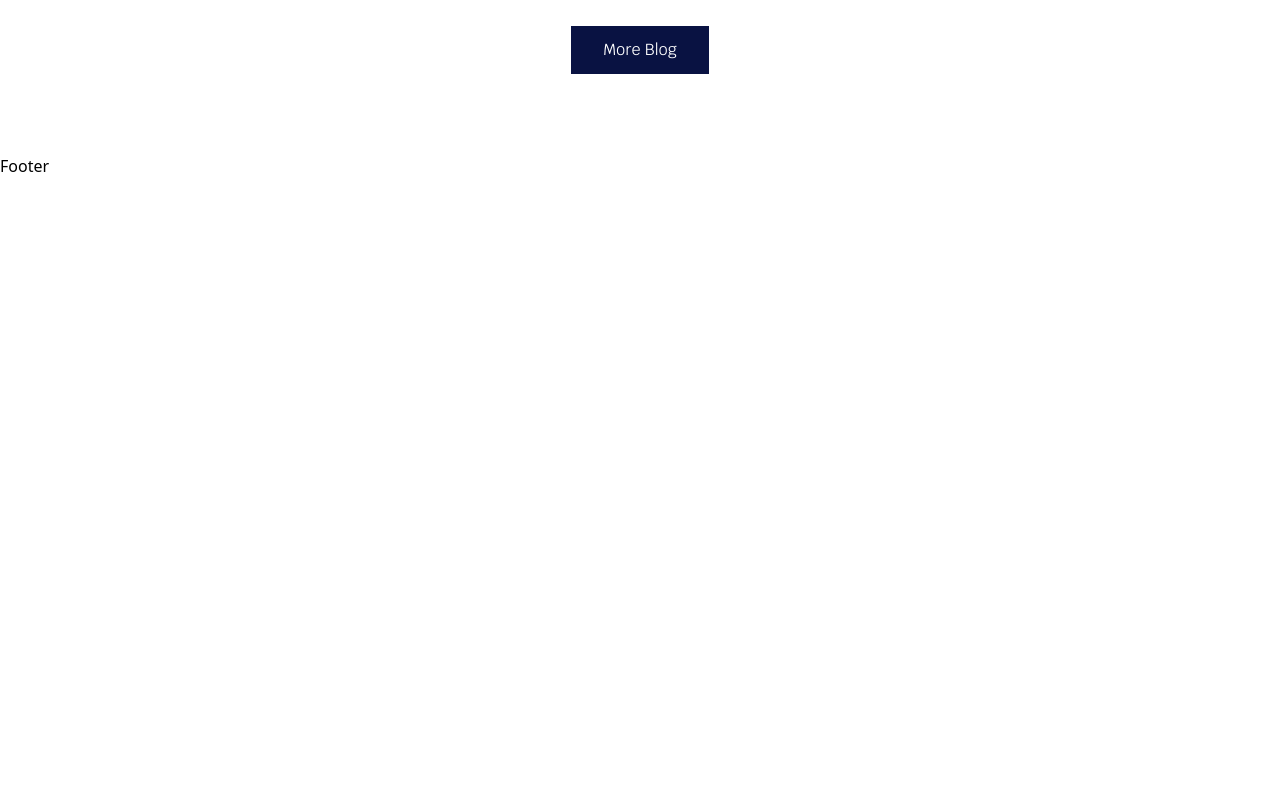
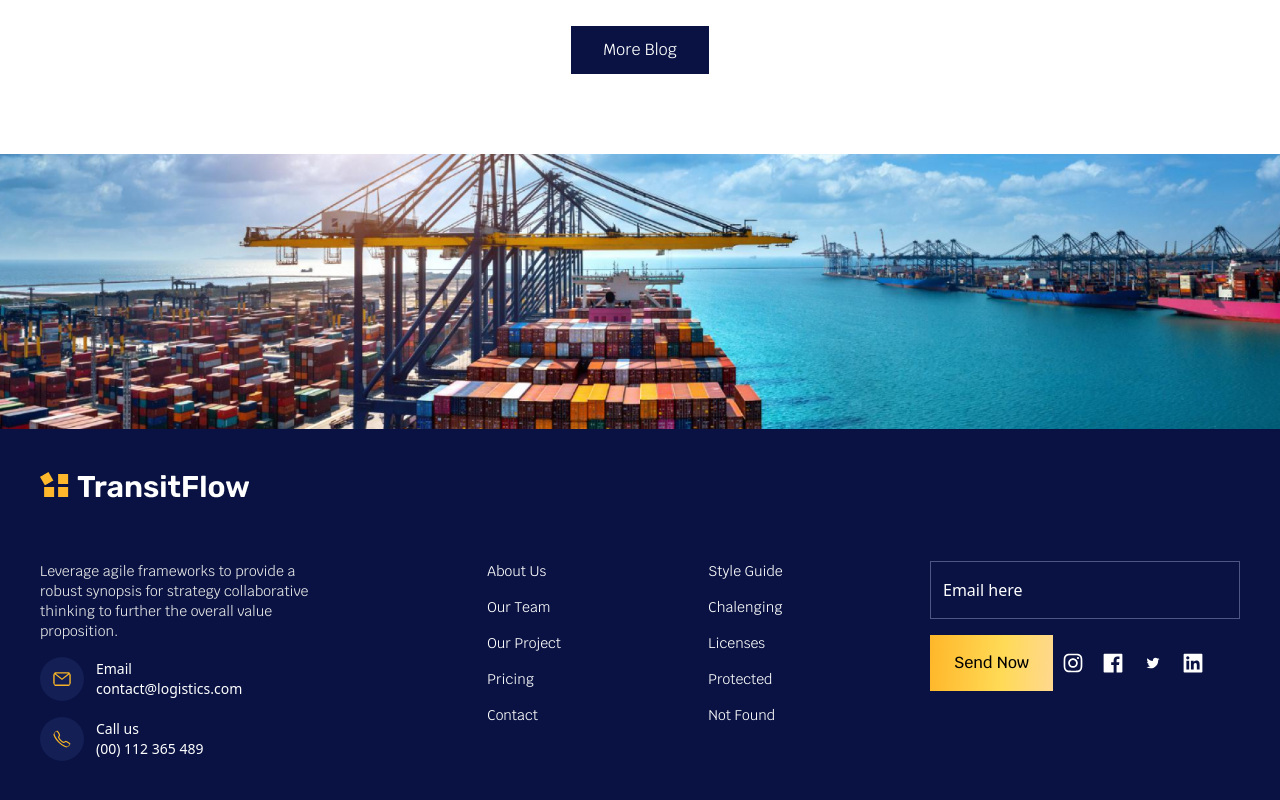
Before and after one commit to PrtHub/TransitFlow, a React (Vite) app: page / in a window 1280 px wide. Shown: the part 7261-8061 px from the top of the page. Before the commit the page ends 7439 px from the top, so only its background shows below. Built offline with nearby package versions, Linux system fonts and the light colour scheme; the HTML template or start-up script is replaced by a standard one.

Commit message:
Half footer done

```diff
--- a/src/App.jsx
+++ b/src/App.jsx
@@ -14,7 +14,7 @@ import {
   Tech,
   Transpotation,
 } from "./pages";
-import { Header, Navbar } from "./components";
+import { Footer, Header, Navbar } from "./components";
 
 const App = () => {
   return (
@@ -39,6 +39,7 @@ const App = () => {
             <Navbar />
           </div>
         </div>
+        <Footer/>
       </div>
     </>
   );
--- a/src/assets/images/index.js
+++ b/src/assets/images/index.js
@@ -21,6 +21,7 @@ import broker from './broker.png'
 import business from './business.png'
 import Tech from './Tech.png'
 import calender from './calender.png'
+import port from './port.png'
 
 export {
     Banner,
@@ -45,5 +46,6 @@ export {
     broker,
     Tech,
     business,
-    calender
+    calender,
+    port
 }
--- /dev/null
+++ b/src/components/Footer.jsx
@@ -0,0 +1,82 @@
+import { IoCallOutline } from "react-icons/io5";
+import {
+  AiOutlineMail,
+  AiFillFacebook,
+  AiFillLinkedin,
+  AiOutlineInstagram,
+  AiOutlineTwitter,
+} from "react-icons/ai";
+import { Logo } from "../assets/icons";
+
+const Footer = () => {
+  return (
+    <>
+      <div className="w-full h-full bg-[#091242]">
+        <div className="w-full xl:w-[1200px] h-full mx-auto flex flex-col items-start  gap-10 sm:gap-14 py-10 px-7 xl:px-0">
+          <div className="flex items-start justify-start ">
+            <img src={Logo} alt="" />
+          </div>
+          <div className="w-full flex justify-between items-start flex-col md:flex-row gap-10">
+            <div className="max-w-[300px] flex flex-col items-start justify-start gap-4">
+              <p className="font-Krub text-[#E8E8E8] text-sm ">
+                Leverage agile frameworks to provide a robust synopsis for
+                strategy collaborative thinking to further the overall value
+                proposition.
+              </p>
+              <div className="flex items-center justify-start gap-2 lg:gap-3">
+                <AiOutlineMail className="bg-[#273270] bg-opacity-40 rounded-full p-2 w-9 h-9 lg:p-3 lg:w-11 lg:h-11 text-[#F6B426]" />
+                <div className="flex flex-col items-start justify-start text-white font-normal text-xs lg:text-sm">
+                  <p>Email</p>
+                  <p>contact@logistics.com</p>
+                </div>
+              </div>
+              <div className="flex items-center justify-start gap-2 lg:gap-3">
+                <IoCallOutline className="bg-[#273270] bg-opacity-40 rounded-full p-2 w-9 h-9 lg:p-3 lg:w-11 lg:h-11 text-[#F6B426]" />
+                <div className="flex flex-col items-start justify-start text-white font-normal text-xs lg:text-sm">
+                  <p>Call us</p>
+                  <p>(00) 112 365 489</p>
+                </div>
+              </div>
+            </div>
+
+            <ul className="flex flex-col items-start justify-start text-white text-sm gap-4 font-Krub">
+              <li>About Us</li>
+              <li>Our Team</li>
+              <li>Our Project</li>
+              <li>Pricing</li>
+              <li>Contact</li>
+            </ul>
+            <ul className="flex flex-col items-start justify-start text-white text-sm gap-4 font-Krub">
+              <li>Style Guide</li>
+              <li>Chalenging</li>
+              <li>Licenses</li>
+              <li>Protected</li>
+              <li>Not Found</li>
+            </ul>
+
+            <div className="flex flex-col items-start gap-4">
+              <input
+                type="email"
+                placeholder="Email here"
+                className="w-[310px] md:w-[200px] lg:w-[310px] px-3 py-4 bg-transparent border-[1px] border-[#4E5683] outline-none text-white placeholder:text-white"
+              />
+              <div className="flex items-center justify-between gap-2">
+                <button className="background py-4 px-6 md:px-2 md:py-2 lg:px-6 lg:py-4 font-Krub font-medium md:text-xs lg:text-base">
+                  Send Now
+                </button>
+                <div className="text-white flex items-center gap-4 md:gap-2 lg:gap-4">
+                <AiOutlineInstagram className="w-6 h-6 md:4 md:h-4 lg:w-6 lg:h-6 cursor-pointer" />
+                <AiFillFacebook className="w-6 h-6 md:4 md:h-4 lg:w-6 lg:h-6  cursor-pointer" />
+                <AiOutlineTwitter className="w-6 h-6 md:4 md:h-4 lg:w-6 lg:h-6cursor-pointer" />
+                <AiFillLinkedin className="w-6 h-6 md:4 md:h-4 lg:w-6 lg:h-6 cursor-pointer" />
+                </div>
+              </div>
+            </div>
+          </div>
+        </div>
+      </div>
+    </>
+  );
+};
+
+export default Footer;
--- a/src/components/index.js
+++ b/src/components/index.js
@@ -1,12 +1,15 @@
 import Navbar from "./Navbar";
 import Header from "./Header";
+import Footer from "./Footer";
 import ProjectCard from "./ProjectCard";
 import TeamCard from "./TeamCard";
 import BlogCard from "./BlogCard";
 
+
 export {
     Navbar,
     Header,
+    Footer,
     ProjectCard,
     TeamCard,
     BlogCard
--- a/src/container/Footer.jsx
+++ /dev/null
@@ -1,9 +0,0 @@
-
-
-const Footer = () => {
-  return (
-    <div>Footer</div>
-  )
-}
-
-export default Footer
--- a/src/container/index.js
+++ b/src/container/index.js
@@ -2,7 +2,6 @@ import Hero from "./Hero";
 import About from "./About";
 import Blog from "./Blog";
 import Contact from "./Contact";
-import Footer from "./Footer";
 import Service from "./Service";
 import Testimonial from "./Testimonial";
 import Choose from "./Choose";
@@ -15,7 +14,6 @@ export {
     Blog,
     Contact,
     Project,
-    Footer,
     Service,
     Testimonial,
     Choose,
--- a/src/pages/Home.jsx
+++ b/src/pages/Home.jsx
@@ -1,4 +1,5 @@
-import {About, Blog, Choose, Contact, Footer, Hero, Project, Service, Team, Testimonial } from "../container"
+import { port } from "../assets/images"
+import {About, Blog, Choose, Contact, Hero, Project, Service, Team, Testimonial } from "../container"
 
 
 const Home = () => {
@@ -14,7 +15,9 @@ const Home = () => {
       <Team/>
       <Contact/>
       <Blog/>
-      <Footer/>
+      <div className="w-full h-full">
+         <img src={port} alt="port" className="w-full h-full object-contain" />
+      </div>
     </div>
     </>
   )
```
Also changed, not shown: src/assets/images/port.png (added).
